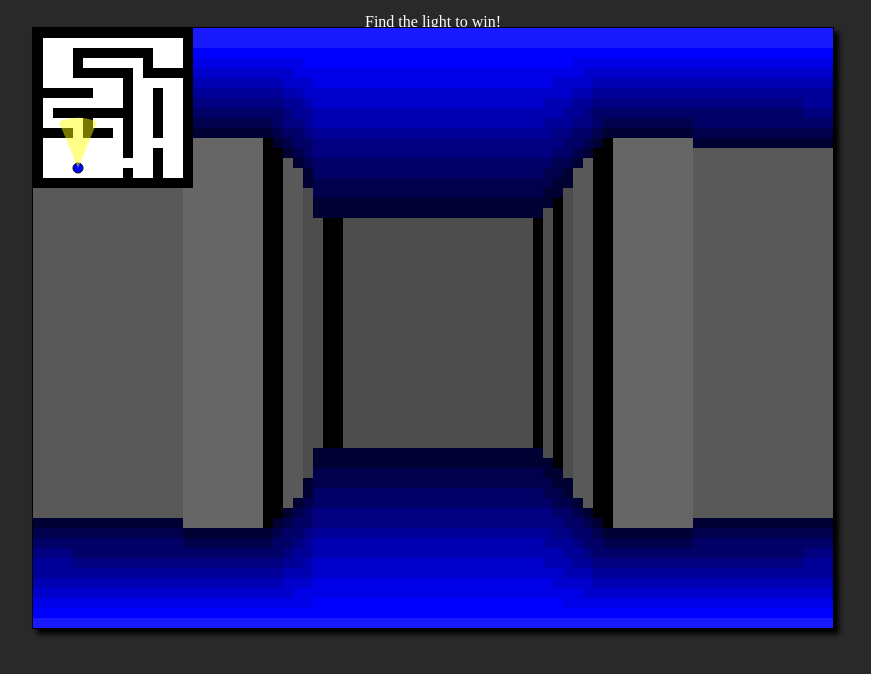
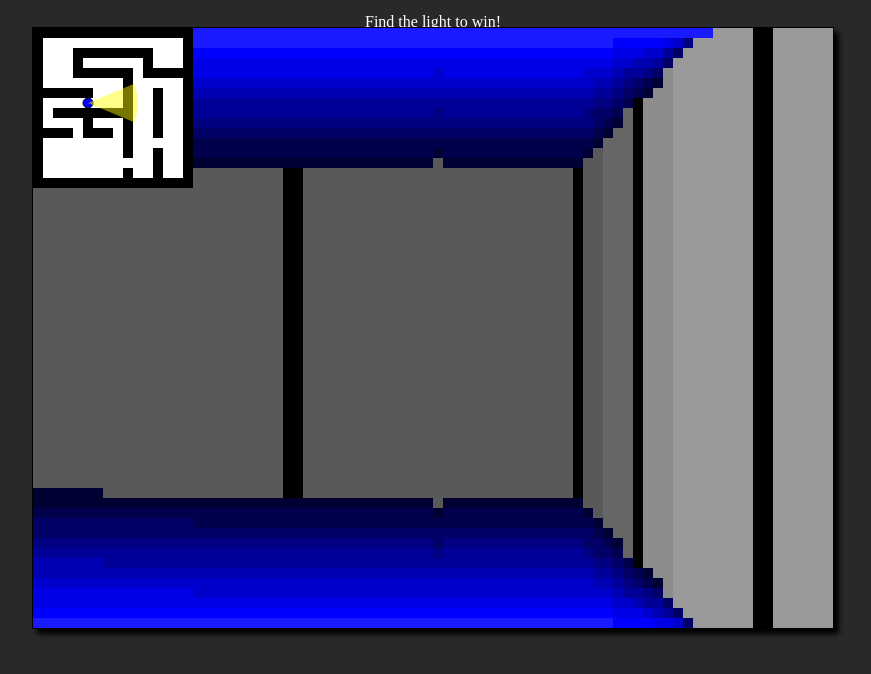
Before and after one commit to sz44/canvasRetroFPS, a plain HTML site: page index.html in a window 1280 px wide. Both pictures are taken after a click on the button "START". Shown: the part 72-746 px from the top of the page, without its empty margins (207-1078 px from the left). Drawn offline with Linux system fonts and the light colour scheme.

Commit message:
reworked angle calculations, added shades.js

```diff
--- a/game.js
+++ b/game.js
@@ -18,32 +18,6 @@ const ctx = canvas.getContext("2d");
 canvas.width = 800;
 canvas.height = 600;
 
-let shadesWall = [
-    "hsl(0,0%,0%)",
-    "hsl(0,0%,20%)",
-    "hsl(0,0%,25%)",
-    "hsl(0,0%,30%)",
-    "hsl(0,0%,35%)",
-    "hsl(0,0%,40%)",
-    "hsl(0,0%,55%)",
-    "hsl(0,0%,60%)",
-];
-
-let shadesFloor = [
-    "hsl(240,100%,10%)",
-    "hsl(240,100%,15%)",
-    "hsl(240,100%,20%)",
-    "hsl(240,100%,25%)",
-    "hsl(240,100%,30%)",
-    "hsl(240,100%,35%)",
-    "hsl(240,100%,40%)",
-    "hsl(240,100%,45%)",
-    "hsl(240,100%,50%)",
-    "hsl(240,100%,55%)",
-];
-
-let shadeOrb = "#ffff00";
-
 const screenCellSize = 10;
 let screenWidth = canvas.width / screenCellSize;
 let screenHeight = canvas.height / screenCellSize;
@@ -53,13 +27,13 @@ let screen = Array(screenHeight * screenWidth).fill(0);
 let mapHeight = 16;
 let mapWidth = 16;
 
-let mapSize = 10;
+let mapTileSize = 10;
 
 let depth = 16;
 
 let playerX = 4;
-let playerY = 14;
-let playerA = Math.PI;
+let playerY = 1;
+let playerA = 0;
 
 let enemyX = 4;
 let enemyY = 1;
@@ -89,20 +63,20 @@ window.addEventListener("keyup", (e) => {
 
 function update() {
     if (keys.has("a")) {
+        playerA -= 0.04;
+    }
+    if (keys.has("d")) {
         playerA += 0.04;
     }
-    if (keys.has("d")) {
-        playerA -= 0.04;
-    }
     if (keys.has("w")) {
-        playerX += Math.sin(playerA) * speed;
-        playerY += Math.cos(playerA) * speed;
-        let offSetX = Math.sin(playerA) * 0.5;
-        let offSetY = Math.cos(playerA) * 0.5;
+        playerX += Math.cos(playerA) * speed;
+        playerY += Math.sin(playerA) * speed;
+        let offSetX = Math.cos(playerA) * 0.5;
+        let offSetY = Math.sin(playerA) * 0.5;
 
         if (map[Math.floor(playerY + offSetY) * mapWidth + Math.floor(playerX + offSetX)] === "#") {
-            playerX -= Math.sin(playerA) * speed;
-            playerY -= Math.cos(playerA) * speed;
+            playerX -= Math.cos(playerA) * speed;
+            playerY -= Math.sin(playerA) * speed;
         }
 
         if (map[Math.floor(playerY + offSetY) * mapWidth + Math.floor(playerX + offSetX)] === "o") {
@@ -110,48 +84,54 @@ function update() {
         }
     }
     if (keys.has("s")) {
-        playerX -= Math.sin(playerA) * speed;
-        playerY -= Math.cos(playerA) * speed;
-        let offSetX = -Math.sin(playerA) * 0.5;
-        let offSetY = -Math.cos(playerA) * 0.5;
+        playerX -= Math.cos(playerA) * speed;
+        playerY -= Math.sin(playerA) * speed;
+        let offSetX = -Math.cos(playerA) * 0.5;
+        let offSetY = -Math.sin(playerA) * 0.5;
 
         if (map[Math.floor(playerY + offSetY) * mapWidth + Math.floor(playerX + offSetX)] === "#") {
-            playerX += Math.sin(playerA) * speed;
-            playerY += Math.cos(playerA) * speed;
+            playerX += Math.cos(playerA) * speed;
+            playerY += Math.sin(playerA) * speed;
         }
     }
+    if (keys.has("q")) {
+
+    }
+
 
     for (let x = 0; x < screenWidth; x++) {
-        let rayAngle = playerA + FOV / 2 - (x / screenWidth) * FOV;
+        let rayAngle = playerA - FOV / 2 + (x / screenWidth) * FOV;
+        // debugger
 
         let distanceToWall = 0;
         let hitWall = false;
         let boundry = false;
         let orb = false;
 
-        let unitX = Math.sin(rayAngle);
-        let unitY = Math.cos(rayAngle);
+        let unitX = Math.cos(rayAngle);
+        let unitY = Math.sin(rayAngle);
 
         while (!hitWall && distanceToWall < depth) {
             distanceToWall += 0.1;
-            let testX = Math.floor(playerX + unitX * distanceToWall);
-            let testY = Math.floor(playerY + unitY * distanceToWall);
+            let rayX = Math.floor(playerX + unitX * distanceToWall);
+            let rayY = Math.floor(playerY + unitY * distanceToWall);
 
             // Test if ray is out of bounds
-            if (testX < 0 || testX >= mapWidth || testY < 0 || testY >= mapHeight) {
+            if (rayX < 0 || rayX >= mapWidth || rayY < 0 || rayY >= mapHeight) {
                 hitWall = true;
                 distanceToWall = depth;
+                // debugger
             } else {
                 // Ray is in bounds so test to see if ray cell is a wall block
-                if (map[testY * mapWidth + testX] === "#") {
+                if (map[rayY * mapWidth + rayX] === "#") {
                     hitWall = true;
 
                     p = []; // (distance, dot)
 
                     for (let tx = 0; tx < 2; tx++) {
                         for (let ty = 0; ty < 2; ty++) {
-                            let vy = testY + ty - playerY;
-                            let vx = testX + tx - playerX;
+                            let vy = rayY + ty - playerY;
+                            let vx = rayX + tx - playerX;
                             let d = Math.sqrt(vx * vx + vy * vy);
                             let dot = (unitX * vx) / d + (unitY * vy) / d;
                             p.push([d, dot]);
@@ -167,7 +147,9 @@ function update() {
                     if (Math.acos(p[1][1]) < bound) {
                         boundry = true;
                     }
-                } else if (map[testY * mapWidth + testX] === "o") {
+                    // debugger
+
+                } else if (map[rayY * mapWidth + rayX] === "o") {
                     hitWall = true;
                     orb = true;
                 }
@@ -180,75 +162,76 @@ function update() {
         for (let y = 0; y < screenHeight; y++) {
             let l = shadesWall.length;
             let m = shadesFloor.length;
+            let loc = y * screenWidth + x;
             if (y <= ceiling) {
                 let div = ceiling / 10;
                 if (y <= div * 1) {
-                    screen[y * screenWidth + x] = l + 9;
+                    screen[loc] = l + 9;
                 } else if (y <= div * 2) {
-                    screen[y * screenWidth + x] = l + 8;
+                    screen[loc] = l + 8;
                 } else if (y <= div * 3) {
-                    screen[y * screenWidth + x] = l + 7;
+                    screen[loc] = l + 7;
                 } else if (y <= div * 4) {
-                    screen[y * screenWidth + x] = l + 6;
+                    screen[loc] = l + 6;
                 } else if (y <= div * 5) {
-                    screen[y * screenWidth + x] = l + 5;
+                    screen[loc] = l + 5;
                 } else if (y <= div * 6) {
-                    screen[y * screenWidth + x] = l + 4;
+                    screen[loc] = l + 4;
                 } else if (y <= div * 7) {
-                    screen[y * screenWidth + x] = l + 3;
+                    screen[loc] = l + 3;
                 } else if (y <= div * 8) {
-                    screen[y * screenWidth + x] = l + 2;
+                    screen[loc] = l + 2;
                 } else if (y <= div * 9) {
-                    screen[y * screenWidth + x] = l + 1;
+                    screen[loc] = l + 1;
                 } else if (y <= div * 10) {
-                    screen[y * screenWidth + x] = l + 0;
+                    screen[loc] = l + 0;
                 }
             } else if (y > ceiling && y <= floor) {
                 if (distanceToWall <= depth / 7) {
-                    screen[y * screenWidth + x] = 7;
+                    screen[loc] = 7;
                 } else if (distanceToWall <= depth / 6) {
-                    screen[y * screenWidth + x] = 6;
+                    screen[loc] = 6;
                 } else if (distanceToWall <= depth / 5) {
-                    screen[y * screenWidth + x] = 5;
+                    screen[loc] = 5;
                 } else if (distanceToWall <= depth / 4) {
-                    screen[y * screenWidth + x] = 4;
+                    screen[loc] = 4;
                 } else if (distanceToWall <= depth / 3) {
-                    screen[y * screenWidth + x] = 3;
+                    screen[loc] = 3;
                 } else if (distanceToWall <= depth / 2) {
-                    screen[y * screenWidth + x] = 2;
+                    screen[loc] = 2;
                 } else if (distanceToWall <= depth) {
-                    screen[y * screenWidth + x] = 1;
+                    screen[loc] = 1;
                 }
 
                 if (boundry) {
-                    screen[y * screenWidth + x] = 0;
+                    screen[loc] = 0;
                 }
                 if (orb) {
-                    screen[y * screenWidth + x] = l + m;
+                    screen[loc] = l + m;
                 }
             } else {
                 // let b = 1 - (y - gridWidth/2) / gridWidth/2;
                 let div = ceiling / 10;
                 if (y <= floor + div * 1) {
-                    screen[y * screenWidth + x] = l + 0;
+                    screen[loc] = l + 0;
                 } else if (y <= floor + div * 2) {
-                    screen[y * screenWidth + x] = l + 1;
+                    screen[loc] = l + 1;
                 } else if (y <= floor + div * 3) {
-                    screen[y * screenWidth + x] = l + 2;
+                    screen[loc] = l + 2;
                 } else if (y <= floor + div * 4) {
-                    screen[y * screenWidth + x] = l + 3;
+                    screen[loc] = l + 3;
                 } else if (y <= floor + div * 5) {
-                    screen[y * screenWidth + x] = l + 4;
+                    screen[loc] = l + 4;
                 } else if (y <= floor + div * 6) {
-                    screen[y * screenWidth + x] = l + 5;
+                    screen[loc] = l + 5;
                 } else if (y <= floor + div * 7) {
-                    screen[y * screenWidth + x] = l + 6;
+                    screen[loc] = l + 6;
                 } else if (y <= floor + div * 8) {
-                    screen[y * screenWidth + x] = l + 7;
+                    screen[loc] = l + 7;
                 } else if (y <= floor + div * 9) {
-                    screen[y * screenWidth + x] = l + 8;
+                    screen[loc] = l + 8;
                 } else if (y <= floor + div * 10) {
-                    screen[y * screenWidth + x] = l + 9;
+                    screen[loc] = l + 9;
                 }
             }
         }
@@ -285,14 +268,14 @@ function draw() {
                     ctx.fillStyle = "#ffffff";
                     break;
             }
-            ctx.fillRect(x * mapSize, y * mapSize, mapSize, mapSize);
+            ctx.fillRect(x * mapTileSize, y * mapTileSize, mapTileSize, mapTileSize);
         }
     }
 
     // draw player on mini map
     ctx.save();
-    ctx.translate(playerX * mapSize, playerY * mapSize);
-    ctx.rotate(-playerA);
+    ctx.translate(playerX * mapTileSize, playerY * mapTileSize);
+    ctx.rotate(playerA);
     ctx.fillStyle = "#0000ff";
     ctx.beginPath();
     ctx.arc(0, 0, 5, 0, Math.PI * 2);
@@ -302,7 +285,8 @@ function draw() {
     // draw vision cone
     ctx.beginPath();
     ctx.fillStyle = "#ffff0077";
-    ctx.arc(0, 0, 50, (Math.PI * 3) / 8, (Math.PI * 5) / 8);
+    // ctx.arc(0, 0, 50, (Math.PI * 3) / 8, (Math.PI * 5) / 8);
+    ctx.arc(0,0,50,-FOV/2,FOV/2);
     ctx.lineTo(0, 0);
     ctx.fill();
     ctx.restore();
@@ -349,9 +333,9 @@ function stopTimer() {
 }
 
 function startGame() {
-    playerX = 4.5;
-    playerY = 14;
-    playerA = Math.PI;
+    playerX = 5.5;
+    playerY = 7.5;
+    playerA = 0;
     run = true;
     orbReached = false;
     endMenu.classList.add("hide");
--- a/maps.js
+++ b/maps.js
@@ -1,35 +1,35 @@
 let map = "";
-map += "################";
-map += "#..............#";
-map += "#...########...#";
-map += "#...#......#.o.#";
-map += "#...######.#####";
-map += "#........#.....#";
-map += "######...#..#..#";
-map += "#........#..#..#";
-map += "#.########..#..#";
-map += "#....#...#..#..#";
-map += "####.###.#..#..#";
-map += "#........#.....#";
-map += "#........#..#..#";
-map += "#...........#..#";
-map += "#........#..#..#";
-map += "################";
+map+= "################";
+map+= "#..............#";
+map+= "#...########...#";
+map+= "#...#......#.o.#";
+map+= "#...######.#####";
+map+= "#........#.....#";
+map+= "######...#..#..#";
+map+= "#........#..#..#";
+map+= "#.########..#..#";
+map+= "#....#...#..#..#";
+map+= "####.###.#..#..#";
+map+= "#........#.....#";
+map+= "#........#..#..#";
+map+= "#...........#..#";
+map+= "#........#..#..#";
+map+= "################";
 
 let map2= "";
-map += "################";
-map += "#..............#";
-map += "#..............#";
-map += "#..............#";
-map += "#..............#";
-map += "#..............#";
-map += "#..............#";
-map += "#..............#";
-map += "#..............#";
-map += "#..............#";
-map += "#..............#";
-map += "#..............#";
-map += "#..............#";
-map += "#..............#";
-map += "#..............#";
-map += "################";
+map2 += "################";
+map2 += "#..............#";
+map2 += "#..............#";
+map2 += "#..............#";
+map2 += "#..............#";
+map2 += "#..............#";
+map2 += "#..............#";
+map2 += "#.......#......#";
+map2 += "#..............#";
+map2 += "#..............#";
+map2 += "#..............#";
+map2 += "#..............#";
+map2 += "#..............#";
+map2 += "#..............#";
+map2 += "#..............#";
+map2 += "################";
--- /dev/null
+++ b/shades.js
@@ -0,0 +1,25 @@
+let shadesWall = [
+    "hsl(0,0%,0%)",
+    "hsl(0,0%,20%)",
+    "hsl(0,0%,25%)",
+    "hsl(0,0%,30%)",
+    "hsl(0,0%,35%)",
+    "hsl(0,0%,40%)",
+    "hsl(0,0%,55%)",
+    "hsl(0,0%,60%)",
+];
+
+let shadesFloor = [
+    "hsl(240,100%,10%)",
+    "hsl(240,100%,15%)",
+    "hsl(240,100%,20%)",
+    "hsl(240,100%,25%)",
+    "hsl(240,100%,30%)",
+    "hsl(240,100%,35%)",
+    "hsl(240,100%,40%)",
+    "hsl(240,100%,45%)",
+    "hsl(240,100%,50%)",
+    "hsl(240,100%,55%)",
+];
+
+let shadeOrb = "#ffff00";
```
Also changed, not shown: index.html (+1 -0 lines).
